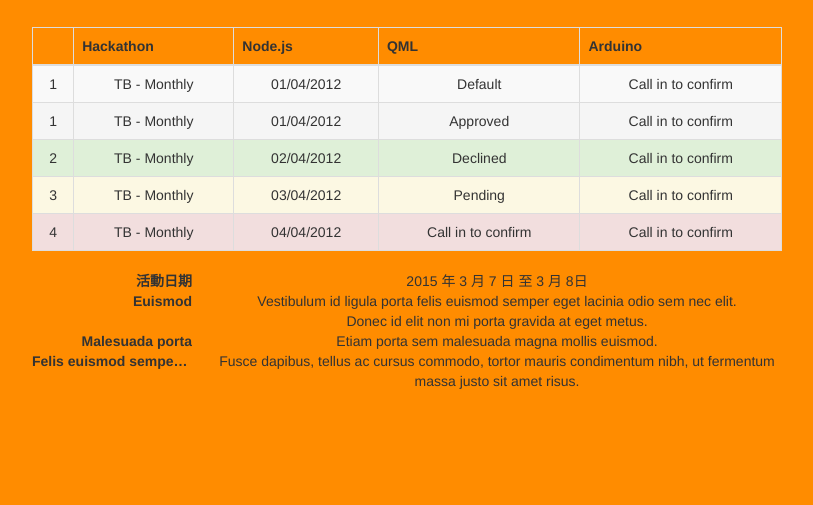
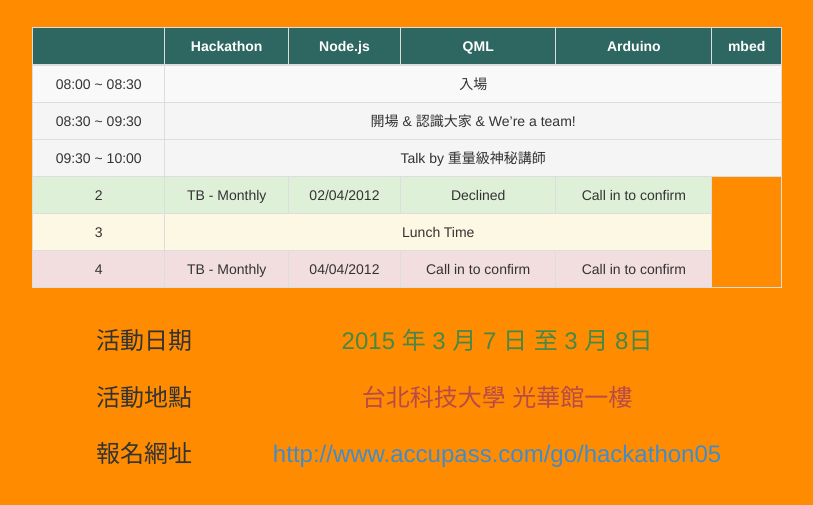
Before and after one commit to Rukeith/HackathonTaiwan-Schedule, a plain HTML site: page index.html in a window 1280 px wide. Shown: the part 209-714 px from the top of the page, without its empty margins (233-1046 px from the left). Drawn offline with Linux system fonts and the light colour scheme.

Commit message:
update data

```diff
--- a/css/style.css
+++ b/css/style.css
@@ -9,4 +9,22 @@
 .logo-img {
 	width: 140px;
 	margin: 10px 0px 30px 0px;
+	cursor: pointer;
 }
+
+.logo-img:hover {
+	width: 160px;
+	margin: 10px 0px 10px 0px;
+}
+
+thead {
+	color: white;
+	background-color: rgb(46,103,97);
+}
+
+thead th {
+	text-align: center;
+}
+thead th:hover {
+	background-color: rgb(92,148,148);
+}
--- a/index.html
+++ b/index.html
@@ -38,7 +38,9 @@
 		<div class="col-md-2 column"></div>
 		<div class="col-md-8 column Main">
 			<h3 class="text-center text-info">第五屆 Hackathon Taiwan 活動時程表</h3>
-			<img alt="140x140" src="./img/Hackathon_Logo.jpg" class="img-circle logo-img">
+			<a href="https://www.facebook.com/HackathonTaiwan?fref=ts" target="_blank">
+				<img alt="140x140" src="./img/Hackathon_Logo.jpg" class="img-circle logo-img">
+			</a>
 			<table class="table table-striped table-hover table-bordered">
 				<thead>
 					<tr>
@@ -57,41 +59,34 @@
 						<th>
 							Arduino
 						</th>
+						<th>
+							mbed
+						</th>
 					</tr>
 				</thead>
 				<tbody>
 					<tr>
 						<td>
-							1
+							08:00 ~ 08:30
 						</td>
-						<td>
-							TB - Monthly
-						</td>
-						<td>
-							01/04/2012
-						</td>
-						<td>
-							Default
-						</td>
-						<td>
-							Call in to confirm
+						<td colspan="5">
+							入場
 						</td>
 					</tr>
 					<tr class="active">
 						<td>
-							1
+							08:30 ~ 09:30
 						</td>
+						<td colspan="5" >
+							開場 & 認識大家 & We’re a team!
+						</td>
+					</tr>
+					<tr class="active">
 						<td>
-							TB - Monthly
+							09:30 ~ 10:00
 						</td>
-						<td>
-							01/04/2012
-						</td>
-						<td>
-							Approved
-						</td>
-						<td>
-							Call in to confirm
+						<td colspan="5" >
+							Talk by 重量級神秘講師
 						</td>
 					</tr>
 					<tr class="success">
@@ -115,17 +110,8 @@
 						<td>
 							3
 						</td>
-						<td>
-							TB - Monthly
-						</td>
-						<td>
-							03/04/2012
-						</td>
-						<td>
-							Pending
-						</td>
-						<td>
-							Call in to confirm
+						<td colspan="4">
+							Lunch Time
 						</td>
 					</tr>
 					<tr class="danger">
@@ -149,31 +135,22 @@
 			</table>
 			<dl class="dl-horizontal">
 				<dt>
-					活動日期
+					<h3>活動日期</h3>
 				</dt>
 				<dd>
-					2015 年 3 月 7 日 至 3 月 8日
+					<h3 class="text-success">2015 年 3 月 7 日 至 3 月 8日</h3>
 				</dd>
 				<dt>
-					Euismod
+					<h3>活動地點</h3>
 				</dt>
 				<dd>
-					Vestibulum id ligula porta felis euismod semper eget lacinia odio sem nec elit.
-				</dd>
-				<dd>
-					Donec id elit non mi porta gravida at eget metus.
+					<h3 class="text-danger">台北科技大學 光華館一樓</h3>
 				</dd>
 				<dt>
-					Malesuada porta
+					<h3>報名網址</h3>
 				</dt>
 				<dd>
-					Etiam porta sem malesuada magna mollis euismod.
-				</dd>
-				<dt>
-					Felis euismod semper eget lacinia
-				</dt>
-				<dd>
-					Fusce dapibus, tellus ac cursus commodo, tortor mauris condimentum nibh, ut fermentum massa justo sit amet risus.
+					<h3 class="text-info"><a href="http://www.accupass.com/go/hackathon05" target="_blank">http://www.accupass.com/go/hackathon05</a></h3>
 				</dd>
 			</dl>
 		</div>
```
